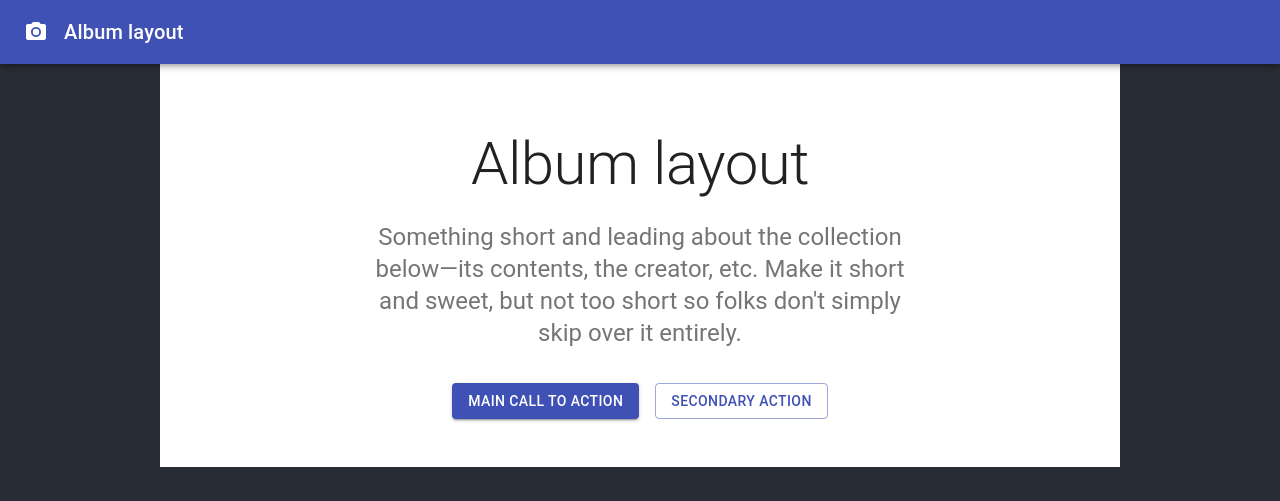
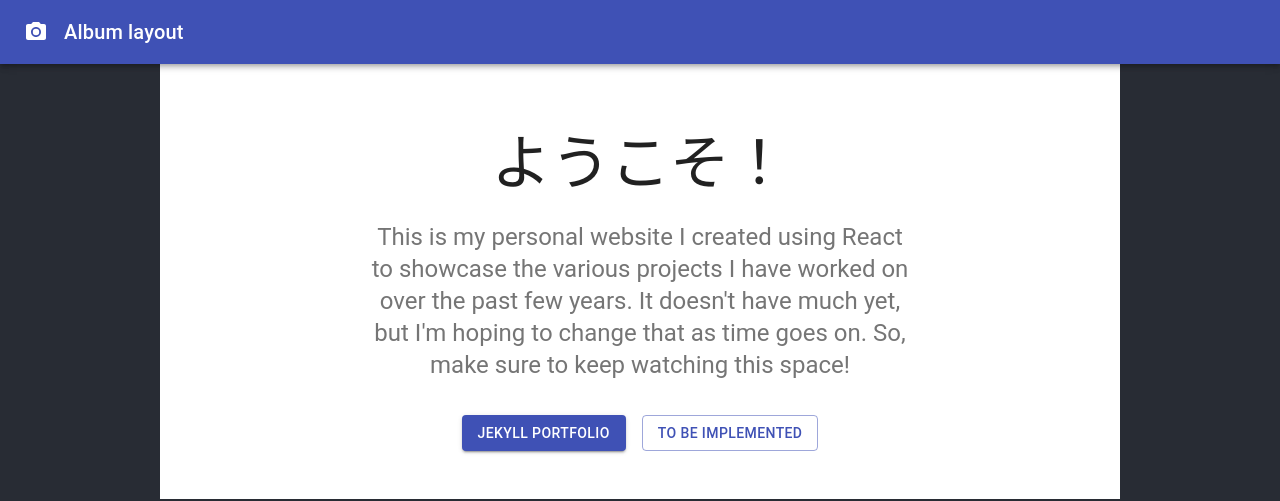
Before and after one commit to Matteas-Eden/matteas-eden.github.io, a React (Create React App) app: page / in a window 1280 px wide. Shown: the top 501 px of the page. Built offline with nearby package versions, Linux system fonts and the light colour scheme.

Commit message:
Change main text at top of page

```diff
--- a/src/Album.js
+++ b/src/Album.js
@@ -79,23 +79,23 @@ export default function Album() {
         <div className={classes.heroContent}>
           <Container maxWidth="sm">
             <Typography component="h1" variant="h2" align="center" color="textPrimary" gutterBottom>
-              Album layout
+              ようこそ！
             </Typography>
             <Typography variant="h5" align="center" color="textSecondary" paragraph>
-              Something short and leading about the collection below—its contents, the creator, etc.
-              Make it short and sweet, but not too short so folks don&apos;t simply skip over it
-              entirely.
+          This is my personal website I created using React to showcase the various projects I have worked
+	  on over the past few years. It doesn't have much yet, but I'm hoping to change that as time goes on.
+	  So, make sure to keep watching this space!
             </Typography>
             <div className={classes.heroButtons}>
               <Grid container spacing={2} justify="center">
                 <Grid item>
-                  <Button variant="contained" color="primary">
-                    Main call to action
+                  <Button variant="contained" color="primary" href="http://matteas-eden.github.io/jekyll-site">
+                    Jekyll Portfolio
                   </Button>
                 </Grid>
                 <Grid item>
                   <Button variant="outlined" color="primary">
-                    Secondary action
+                    To be implemented
                   </Button>
                 </Grid>
               </Grid>
```
